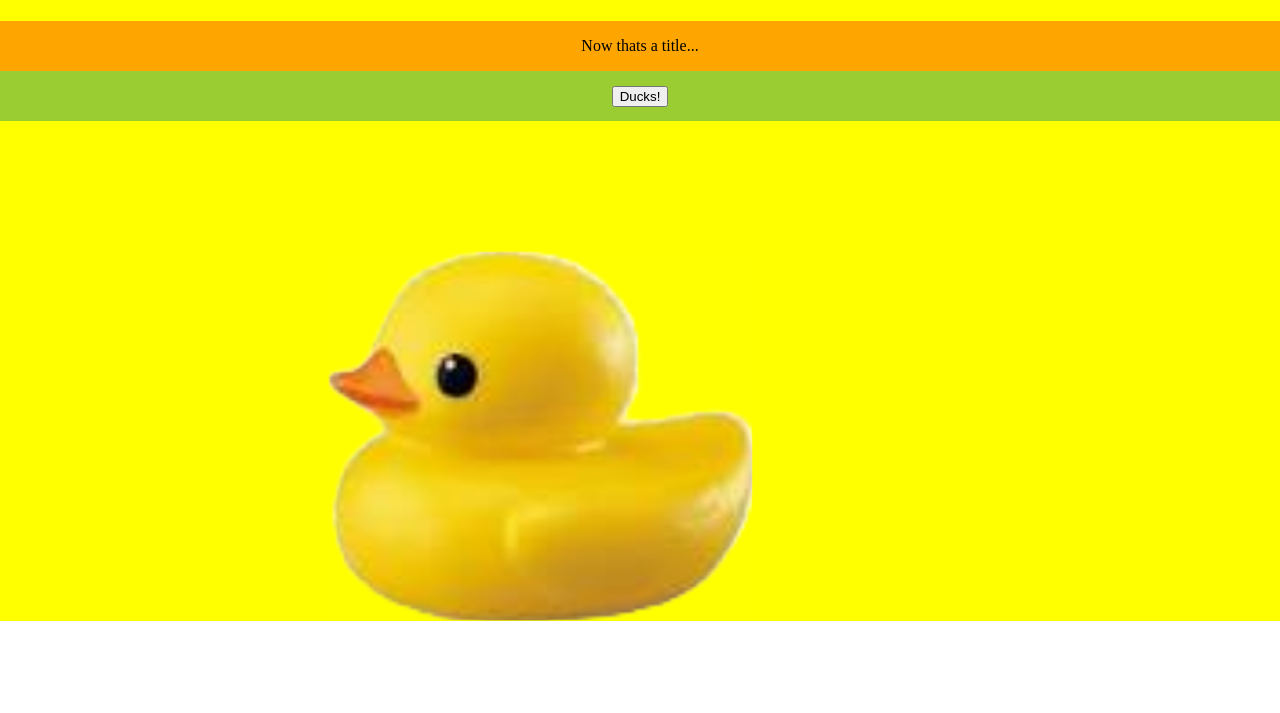
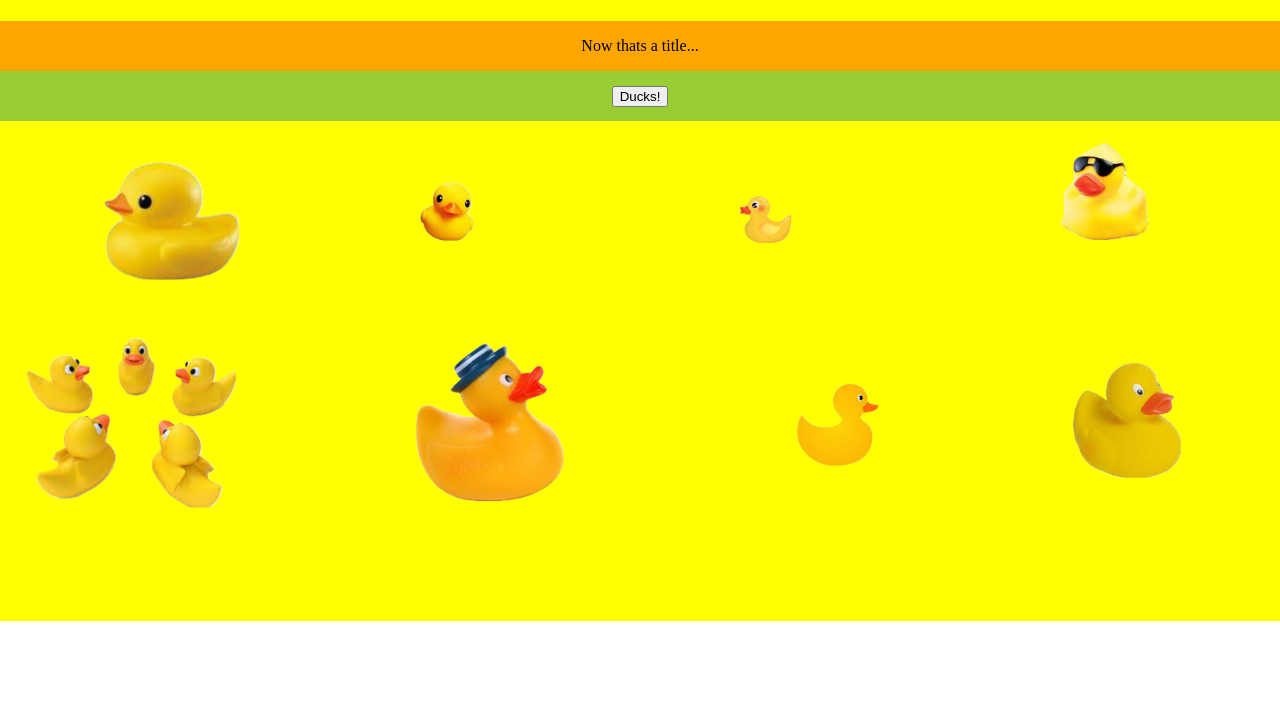
Before and after one commit to ALohman22/deploymentLab1, a website: page public/index.html in a window 1280 px wide. Both pictures are taken after a click on the button "Ducks!". Shown: the part 87-800 px from the top of the page. Drawn offline with Linux system fonts and the light colour scheme.

Commit message:
change size

```diff
--- a/public/index.html
+++ b/public/index.html
@@ -20,14 +20,14 @@
     <div id="container">
         <div ID="disappear" style="visibility:hidden;">
             <div id="card">
-                <img src="../images/rubberDuck1.png" alt="duck">
-                <img src="../images/rubberDuck2.png" alt="duck">
-                <img src="../images/rubberDuck3.png" alt="duck">
-                <img src="../images/rubberDuck4.png" alt="duck">
-                <img src="../images/rubberDuck5.png" alt="duck">
-                <img src="../images/rubberDuck6.png" alt="duck">
-                <img src="../images/rubberDuck7.png" alt="duck">
-                <img src="../images/rubberDuck8.png" alt="duck">
+                <img src="./images/rubberDuck1.png" alt="duck">
+                <img src="./images/rubberDuck2.png" alt="duck">
+                <img src="./images/rubberDuck3.png" alt="duck">
+                <img src="./images/rubberDuck4.png" alt="duck">
+                <img src="./images/rubberDuck5.png" alt="duck">
+                <img src="./images/rubberDuck6.png" alt="duck">
+                <img src="./images/rubberDuck7.png" alt="duck">
+                <img src="./images/rubberDuck8.png" alt="duck">
             </div>
         </div>
     </div>
--- a/public/styles.css
+++ b/public/styles.css
@@ -39,3 +39,7 @@ body{
 .appear{
     visibility: visible;
 }
+
+img{
+    max-height: 200px;
+}
```
